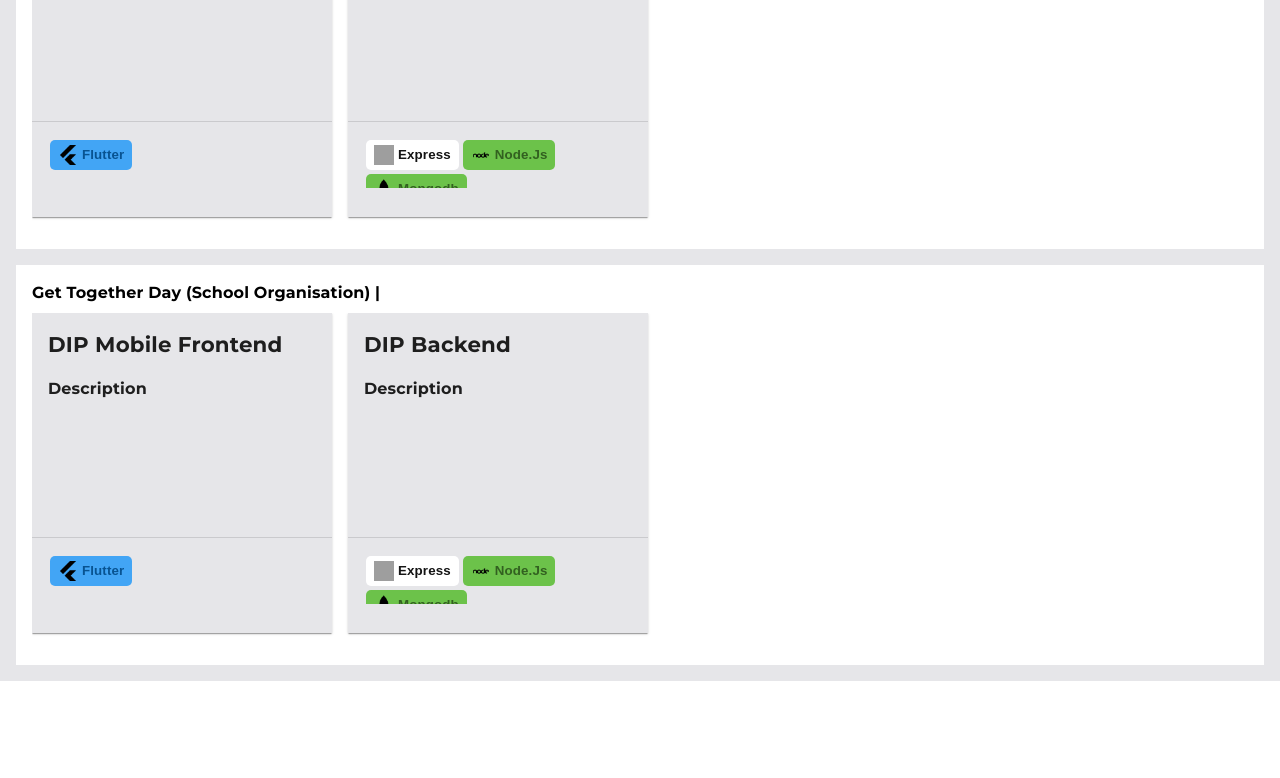
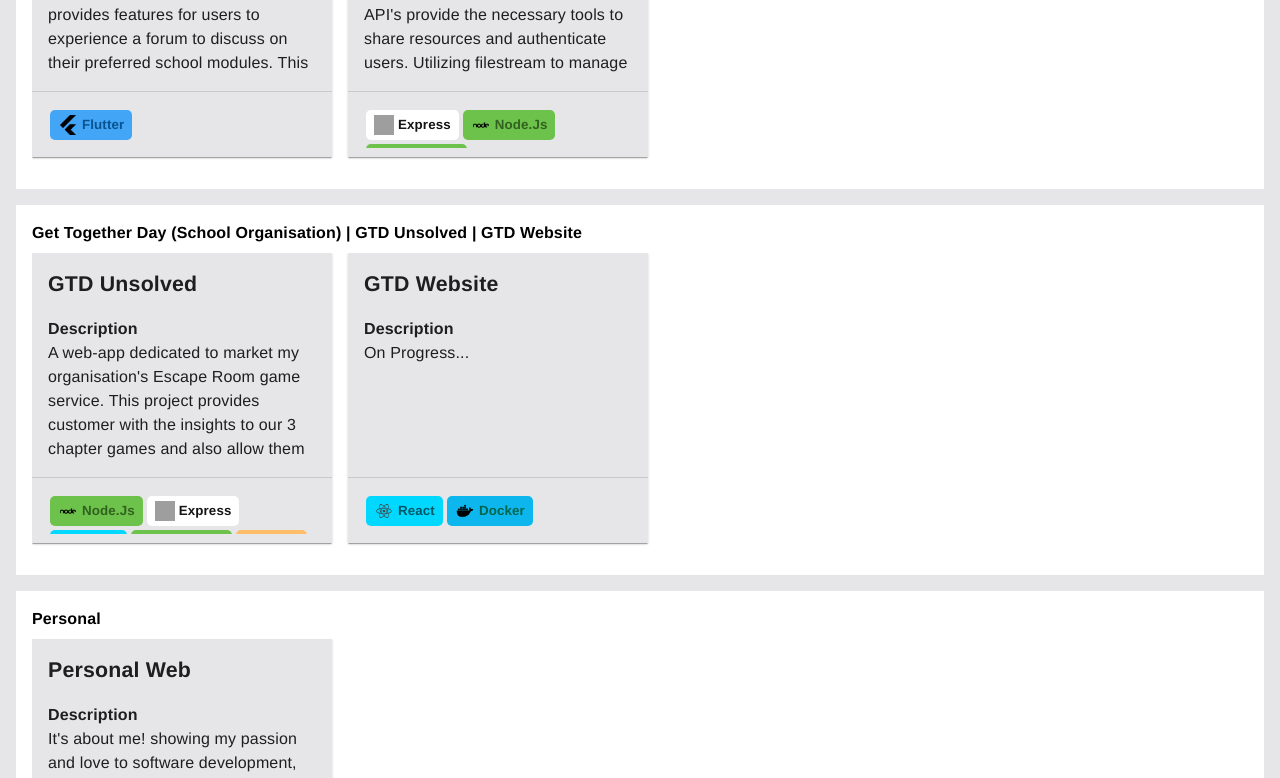
Before and after one commit to sportsjay/personal-web, a React (Create React App) app: page /projects in a window 1280 px wide. Shown: the part 695-1473 px from the top of the page. Before the commit the page ends 1376 px from the top, so only its background shows below. Built offline with nearby package versions, Linux system fonts and the light colour scheme; grey boxes are pictures that could not be loaded.

Commit message:
[Project Page] added project contents

```diff
--- a/src/components/common/misc/index.jsx
+++ b/src/components/common/misc/index.jsx
@@ -11,7 +11,7 @@ const StyledCard = styled(Card)`
     props.borderRadius ? props.borderRadius + "px" : 0};
   width: ${(props) => (props.width ? props.width : "300px")};
   min-height: 280px;
-  height: ${(props) => (props.height ? props.height : "320px")};
+  height: ${(props) => (props.height ? props.height : "290px")};
 
   background-color: ${(props) =>
     props.bgColor ? props.bgColor : colors.white};
--- a/src/components/common/typography/index.jsx
+++ b/src/components/common/typography/index.jsx
@@ -4,13 +4,13 @@ import { Typography } from "@material-ui/core";
 
 export const HeaderText = styled(Typography)`
   color: inherit;
-  font-family: "Montserrat", sans-serif;
+  font-family: helvetica, sans-serif;
   font-size: inherit;
   font-weight: 700;
 `;
 
 export const Text = styled(Typography)`
   color: inherit;
-  font-family: "Monsterrat", sans-serif;
+  font-family: helvetica, sans-serif;
   font-size: inherit;
 `;
--- a/src/components/projects/index.jsx
+++ b/src/components/projects/index.jsx
@@ -14,22 +14,26 @@ const projects = [
     data: [
       {
         title: "Kafka Streams",
-        description: "",
+        description:
+          "As a B2C, having unique and personalized services/offerings are business propositions that will allow more customer attraction. I was very fortunate to be able to gain experience developing an application which such qualities. The utilization of Kafka allowed me to gain insights on how real-time data processing are done as well as the Microservice infrastructure which follows with Kafka.",
         techStacks: ["kafka", "node.js", "docker", "kubernetes"],
       },
       {
         title: "Mobile Frontend",
-        description: "",
+        description:
+          "As the cherry on top, the mobile frontend provides data visualization for the Kafka environment. Added a touch of push notification, allowing Kafka's real-time streaming prowess to come to life.",
         techStacks: ["react-native", "docker", "kubernetes"],
       },
       {
         title: "Middleware",
-        description: "",
+        description:
+          "Of course, since the whole theme of the project was developed around Javascript, I do to decided that the middleware be Javascript as well. Providing the means of communication through HTTPS protocol for external applications to connect with Kafka, the middleware allows specific routing to settle on saving data to the Database, streamline data to be processed in Kafka, and Pull out transformed and relevant data to specific components throughout the project.",
         techStacks: ["express", "node.js", "mongodb", "docker", "kubernetes"],
       },
       {
         title: "Transaction Frontend",
-        description: "",
+        description:
+          "The simulation does not only come from the Mobile app or Postman. This component of the project is dedicated to ease out testers to demo the whole project flow.",
         techStacks: ["react", "docker", "kubernetes"],
       },
     ],
@@ -39,28 +43,43 @@ const projects = [
     data: [
       {
         title: "DIP Mobile Frontend",
-        description: "",
+        description:
+          "One of the most influential projects I've embarked so far. The frontend provides features for users to experience a forum to discuss on their preferred school modules. This app allows sharing of contents, i.e. images/pdf/excel/word and provides a navigation tool to keep track of remote labs and classrooms throughout NTU.",
         techStacks: ["flutter"],
       },
       {
         title: "DIP Backend",
-        description: "",
+        description:
+          "As the service provider for the frontend's features, this backend API's provide the necessary tools to share resources and authenticate users. Utilizing filestream to manage file resources to be stored in the database and JWT (JSON Web Token) to authenticate users, these features were made possible.",
         techStacks: ["express", "node.js", "mongodb"],
       },
     ],
   },
   {
-    group: "Get Together Day (School Organisation) | ",
+    group:
+      "Get Together Day (School Organisation) | GTD Unsolved | GTD Website",
     data: [
       {
-        title: "DIP Mobile Frontend",
-        description: "",
-        techStacks: ["flutter"],
+        title: "GTD Unsolved",
+        description:
+          "A web-app dedicated to market my organisation's Escape Room game service. This project provides customer with the insights to our 3 chapter games and also allow them to directly register to join",
+        techStacks: ["node.js", "express", "react", "mongodb", "AWS"],
       },
       {
-        title: "DIP Backend",
-        description: "",
-        techStacks: ["express", "node.js", "mongodb"],
+        title: "GTD Website",
+        description: "On Progress...",
+        techStacks: ["react", "docker"],
+      },
+    ],
+  },
+  {
+    group: "Personal",
+    data: [
+      {
+        title: "Personal Web",
+        description:
+          "It's about me! showing my passion and love to software development, more features will be added in the future",
+        techStacks: ["react"],
       },
     ],
   },
--- a/src/components/projects/projectCard.jsx
+++ b/src/components/projects/projectCard.jsx
@@ -1,5 +1,5 @@
 import React from "react";
-import { makeStyles, CardHeader, Divider } from "@material-ui/core";
+import { makeStyles, Divider } from "@material-ui/core";
 
 // import colors
 import { colors, iconPillColor } from "../common";
@@ -97,6 +97,6 @@ const cardStyles = makeStyles((theme) => ({
     flexWrap: "wrap",
     overflow: "auto",
     boxSizing: "border-box",
-    maxHeight: 50,
+    maxHeight: 40,
   },
 }));
```
